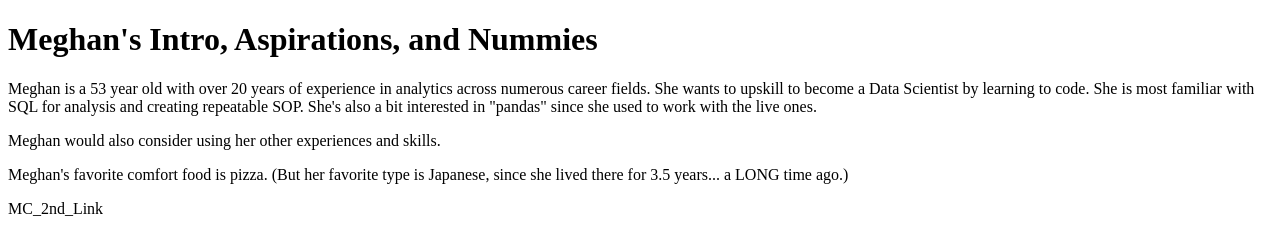
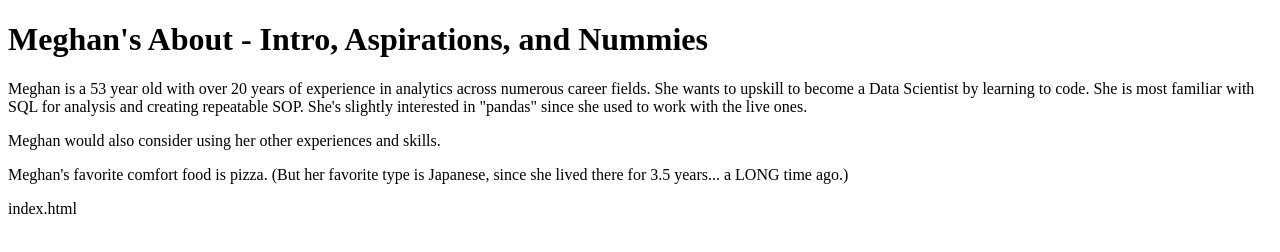
Before and after one commit to MegaMoonBear/ProgramChallenge, a plain HTML site: page about.html in a window 1280 px wide. Drawn offline with Linux system fonts and the light colour scheme.

Commit message:
Update about.html
Removed an extra "a href", updated some content, and changed "Link" in 3rd to last line to an actual link to the index as a "home"

Signed-off-by: MoonBear_Nagano <coachmeghancarr@gmail.com>

```diff
--- a/about.html
+++ b/about.html
@@ -2,19 +2,20 @@
 <html lang="en">
 <head>
     <meta charset="UTF-8">
-    <meta name="viewport" content="width=device-width, initial-scale=2.0">
+    <meta name="viewport" content="width=device-width, initial-scale=1.0">
     <title>About Me - Meghan</title>
     <!-- What about the CSS? -->
 </head>
 <body>
     <!-- Set a page heading -->
-    <h1>Meghan's Intro, Aspirations, and Nummies</h1>
-  <!--<a href"./about.html">Link</a> -->
+    <h1>Meghan's About - Intro, Aspirations, and Nummies</h1>
     <!-- Replace the InnerHTML text below with what is being asked for -->
-    <p>Meghan is a 53 year old with over 20 years of experience in analytics across numerous career fields. She wants to upskill to become a Data Scientist by learning to code. She is most familiar with SQL for analysis and creating repeatable SOP. She's also a bit interested in "pandas" since she used to work with the live ones. </p>
+    <p>Meghan is a 53 year old with over 20 years of experience in analytics across numerous career fields. She wants to upskill to become a Data Scientist by learning to code. She is most familiar with SQL for analysis and creating repeatable SOP. She's slightly interested in "pandas" since she used to work with the live ones. </p>
+    <p></p>
     <p>Meghan would also consider using her other experiences and skills.</p>
+    <p></p>
     <p>Meghan's favorite comfort food is pizza. (But her favorite type is Japanese, since she lived there for 3.5 years... a LONG time ago.) </p>
     <!-- Correct the link to the Homepage and Customize the Link Text -->
-    <a href"./about.html">MC_2nd_Link</a>
+    <a href"Return to Meghan's IndexAsHome">index.html</a>
 </body>
 </html>
```
